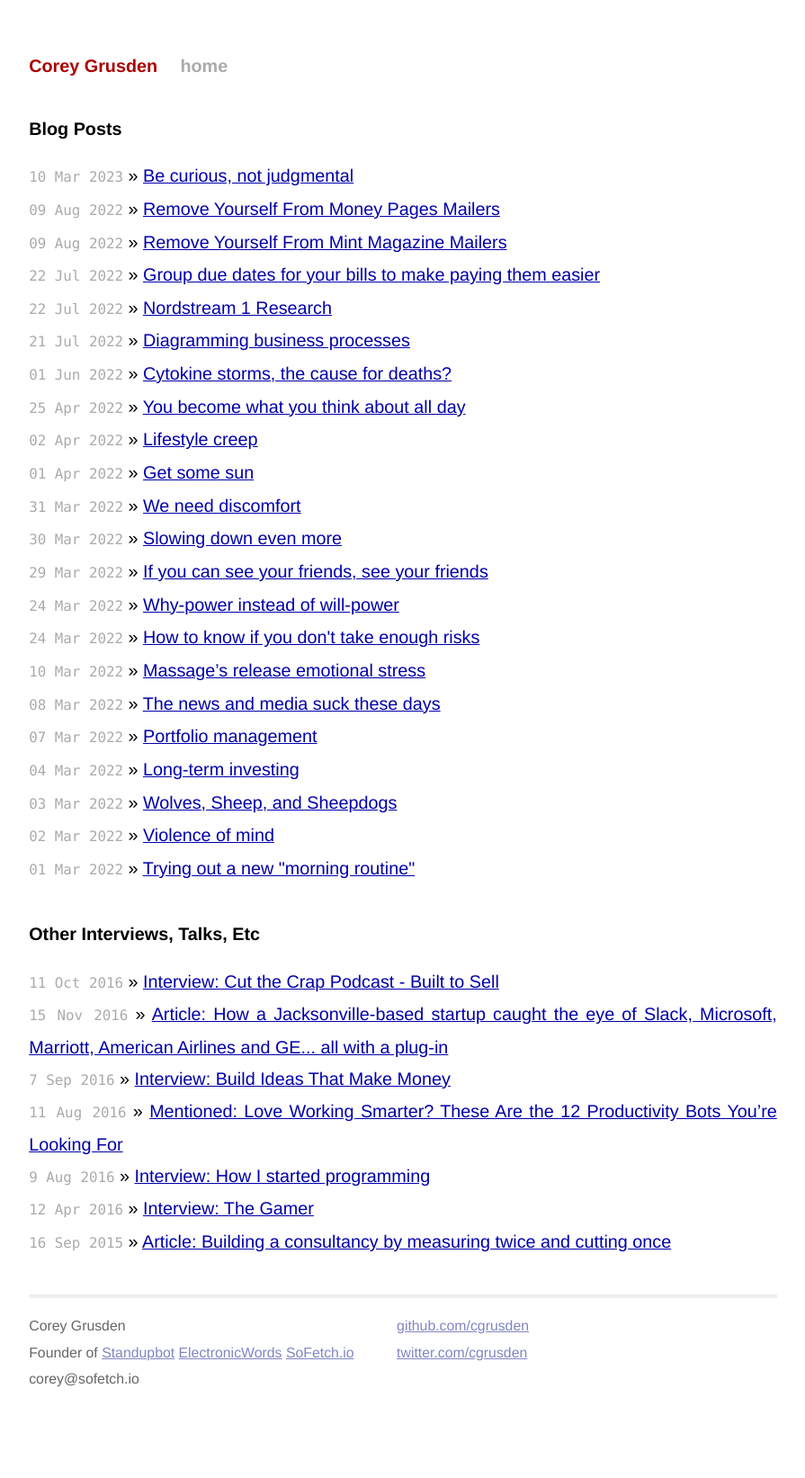
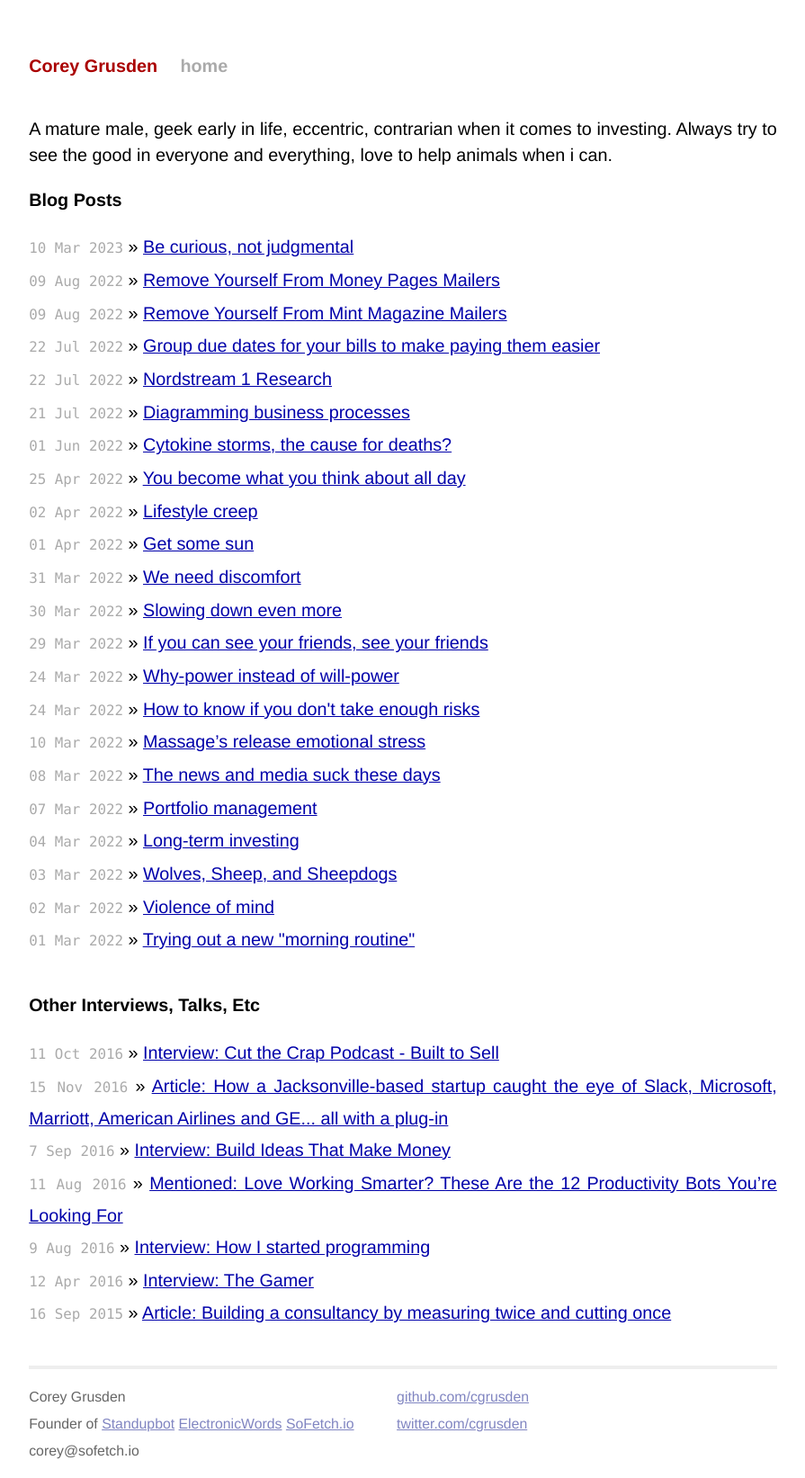
Before and after one commit to cgrusden/cgrusden.github.io, a Jekyll site: the page built from index.html, in a window 1280 px wide. Shown: the whole page at 90% size, without its empty margins (192-1087 px from the left). Built offline with Jekyll 4.4.1, drawn with Linux system fonts in a browser that asks for light colours; before the commit the page ends 1564 px from its top, so only the background shows below that.

Commit message:
Add quick bio to headline on homepage

```diff
--- a/index.html
+++ b/index.html
@@ -2,6 +2,12 @@
 layout: default
 title: Corey Grusden
 ---
+
+<div>
+  <p>
+	A mature male, geek early in life, eccentric, contrarian when it comes to investing. Always try to see the good in everyone and everything, love to help animals when i can.
+  </p>
+</div>
 
 <div id="home">
   <h1>Blog Posts</h1>
```
